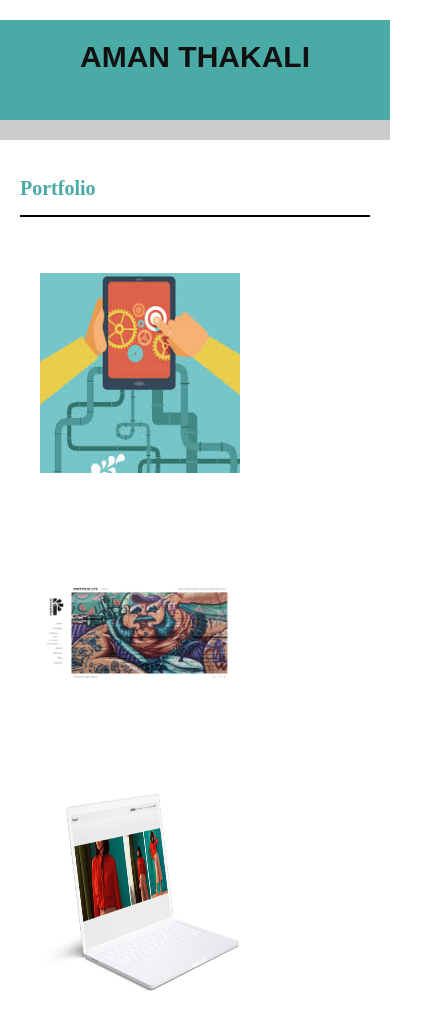
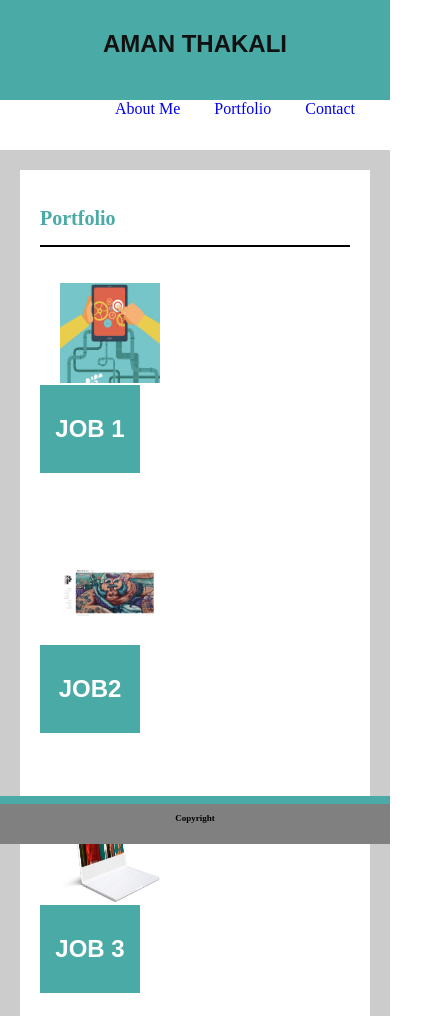
Before and after one commit to amanthakali/Mobile-Resopnsive, a plain HTML site: page portfolio.html in a window 390 px wide. Shown: the top 1016 px of the page, 430 px wide, since content can reach past the window. Drawn offline with Linux system fonts and the light colour scheme.

Commit message:
updated the media queries

```diff
--- a/portfolio.html
+++ b/portfolio.html
@@ -34,25 +34,34 @@
                <section>
                   <h2>Portfolio</h2>
                </section>
-      <section class="portfolio">
+       <!-- Images and text-box -->
+       <section class="portfolio">
         <div class="image1">
-          <img src="./assets/images1.jpeg">
+        <img  src="./assets/images1.jpeg" class="image" >
+        <h1 class="text-box1"> Job 1</h1>
         </div>
-        <div class="image2">
-          <img src="./assets/image2.jpg">
+
+         <div class="image2">
+            <img  src="./assets/image2.jpg" class="image" >
+            <h1 class="text-box2"> Job2</h1>
         </div>
+
         <div class="image3">
-          <img src="./assets/image3.jpg">
+                <img  src="./assets/image3.jpg" class="image" >
+                <h1 class="text-box3"> Job 3</h1>
         </div>
-       <div class="image4">
-          <img src="./assets/image4.jpg">
+        <div class="image4">
+                <img  src="./assets/image4.jpg" class="image" >
+                <h1 class="text-box4"> Job 4</h1>
         </div>
-        </section>
+
+    </section>  <!--End of images and text-box section-->
       </div>
       </main>
+      <!-- end of main-->
 
-
+      <!--footer-->
       <footer><h3>Copyright</h3></footer>
-    </div>
+    <!--end of footer-->
   </body>
 </html>
--- a/style.css
+++ b/style.css
@@ -3,7 +3,7 @@ body{
 
   margin: 0;
  text-decoration: none;
-  /* font-family: 'Arial', 'Helvetica Neue', Helvetica, sans-serif; */ */
+  /* font-family: 'Arial', 'Helvetica Neue', Helvetica, sans-serif; */
 }
 
 
@@ -14,7 +14,7 @@ header{
   background-color: #ffffff;
   width: 100%;
   height: 100px;
-  display: block;
+
 
 
 }
@@ -42,7 +42,7 @@ main{
     position: absolute;
 }
 
-.nav{
+/* .nav{
 
 
     margin: 0;
@@ -52,10 +52,10 @@ main{
     font: inherit;
     vertical-align: baseline;
     text-decoration:none;
+     */
 
 
 
-}
 
 header nav ul {
     display: block;
@@ -68,7 +68,18 @@ header nav ul {
     text-decoration: none;
 
   }
- header nav li{
+ header nav ul li{
+   display: inline-block;
+   padding:0px 12px;
+   border-right:1px solid black;
+ }
+   li:last-child{border-right:none;}
+
+  header nav ul li a{
+  font-family: sans-serif;
+  font-size: 16px;
+
+
     margin: 0;
   padding: 0;
   border: 0;
@@ -94,9 +105,7 @@ text-decoration: none;
   background-color: lightslategrey;
 }
 
-a:last-child {
-  border-right:none;
-}
+
 
 h2{
 
@@ -188,14 +197,79 @@ input[type=submit]{
 .clearfix{
   overflow: auto;
 }
+
+
+.text-box1{
+
+  text-align: center;
+  bottom: 30px;
+  padding-left: 0;
+  padding-right: 0;
+  width: 96%;
+  right:0;
+  left:0;
+  position: absolute;
+  background-color: #4aaaa5;
+  color: white;
+
+
+}
+
+.text-box2{
+
+  text-align: center;
+  bottom: 30px;
+  padding-left: 0;
+  padding-right: 0;
+  width: 96%;
+  right:0;
+  left:0;
+  position: absolute;
+  background-color: #4aaaa5;
+  color: white;
+
+}
+
+.text-box3{
+
+  text-align: center;
+  bottom: 30px;
+  padding-left: 0;
+  padding-right: 0;
+  width: 96%;
+  right:0;
+  left:0;
+  position: absolute;
+  background-color:#4aaaa5;
+  color: white;
+
+}
+
+.text-box4{
+
+  text-align: center;
+  bottom: 30px;
+  padding-left: 0;
+  padding-right: 0;
+  width: 96%;
+  right:0;
+  left:0;
+  position: absolute;
+  background-color:#4aaaa5;
+  color: white;
+}
+
+
 .image1{
   position: relative;
     width: 250px;
     height: 200px;
+
     float: left;
-    padding: 20px;
+    padding-right: 0px;
     padding-left: 0;
     padding-bottom: 40px;
+
 
 }
 .image2{
@@ -231,25 +305,33 @@ input[type=submit]{
 
 
 /* Resposive design */
+@media screen and (max-width:980px){
 
-@media screen and (max-width:640px){
+  header{
+    background-color: #ffffff;
+    width: auto;
+    height: 100px;
+    display: block;
+  }
   .mainheader{
-    position: static;
-    float:none;
-    font-size: 12;
+    position: relative;
+    float:left;
+    font-size: 14;
     margin-left: 0;
-    text-align: center;
+    text-align: left;
+    margin-top: 0;
   }
   .container{
     position: static;
     float: none;
     margin-left: 0;
     margin-right: 0;
+    height: auto;
+    padding:10
+
 }
-
-
 footer{
-    position: static;
+  position: fixed;
   float:none;
   margin-left:0;
   padding: 0;
@@ -260,4 +342,121 @@ input[type=submit]{
 }
 
 }
+
+
+
+@media screen and (max-width:768px){
+
+  header{
+    background-color: #ffffff;
+    width: auto;
+    height: 100px;
+
   }
+  .mainheader{
+    position: relative;
+    float:left;
+    font-size: 14;
+    margin-left: 0;
+    text-align: left;
+    margin-top: 0;
+  }
+  .container{
+    position: static;
+    float: none;
+    margin-left: 0;
+    margin-right: 0;
+    height: auto;
+    padding:10
+
+}
+footer{
+  position: fixed;
+  float:none;
+  margin-left:0;
+  padding: 0;
+}
+
+header nav ul{
+  float:none;
+}
+@media screen and (max-width:640px){
+  header{
+    top:0;
+    height:150px;
+  }
+  .mainheader{
+    height:80;
+    float:left;
+    margin:auto;
+    text-align: center;
+    width: 100%;
+  }
+  h1{
+    margin: 0;
+    font-size:24px;
+    padding: 30px 0px;
+    text-align: center;
+  }
+header nav ul{
+  width: 100%;
+  margin-right: 0;
+  float: none;
+  margin-top: 0px;
+  padding-top: 20px;
+  text-align: center;
+}
+header nav ul li{
+  padding: 0px 15px;
+  border-right: none;
+}
+main{
+  position: none;
+  height: auto;
+}
+.container{
+  margin: 20px;
+  margin-bottom: 100px;
+  height:auto;
+}
+.image{
+  height: 100px;
+  width: 100px;
+}
+.text-box1{
+  height: auto;
+  width: 100px;
+}
+.text-box2
+{
+  height: auto;
+  width: 100px;
+}
+.text-box3{
+  height: auto;
+  width: 100px;
+}
+.text-box4{
+  height: auto;
+  width: 100px;
+}
+
+#picture1{
+  width: 100px;
+  height: 100px;
+}
+p{
+  padding: 0px 0px 20px 0px
+}
+footer{
+  margin-top:20px;
+}
+h3{
+  font-size:9px;
+  padding-bottom:30px;
+}
+}
+
+
+
+}
```
Also changed, not shown: contact.html (+1 -2 lines), index.html (+4 -1 lines), 1 other file. Lines whose indentation alone changed are shown as unchanged.
